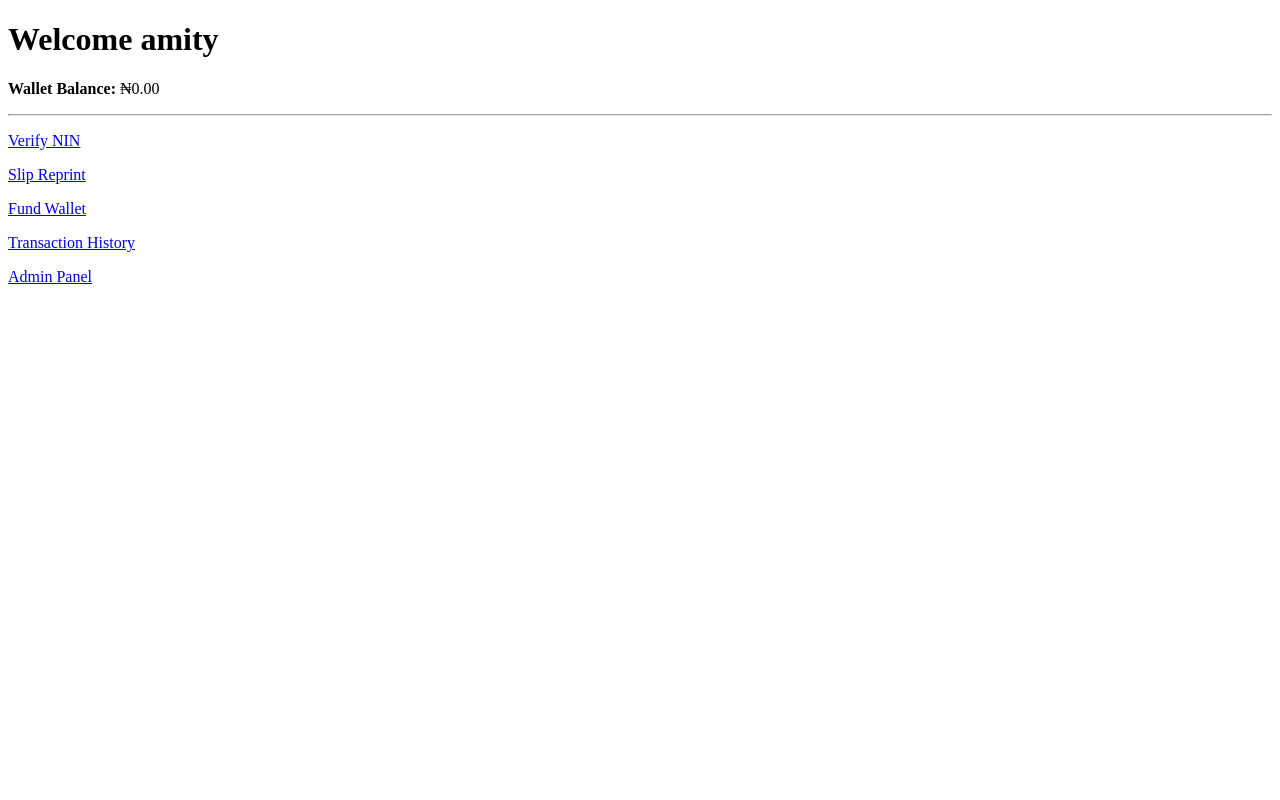
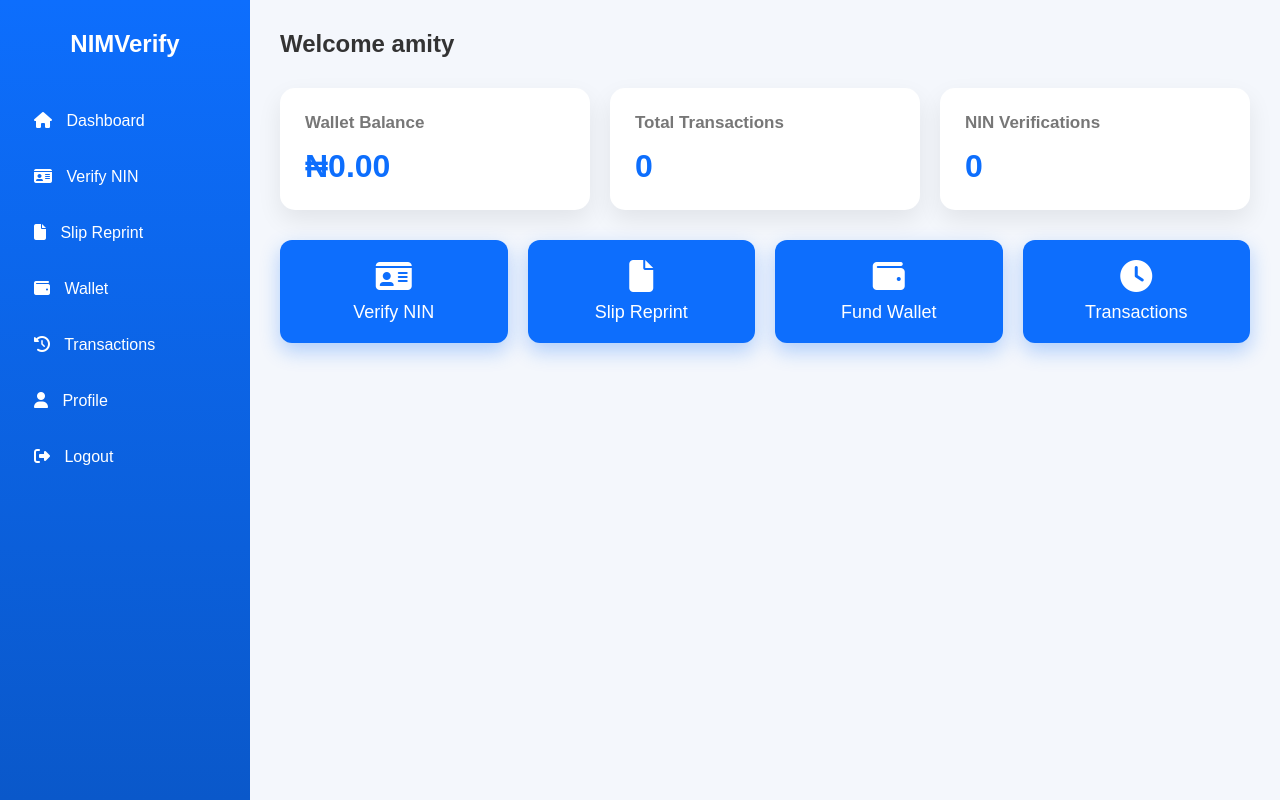
Before and after one commit to amitologyno1-design/nimverify, a Django app: page /dashboard/ in a window 1280 px wide. Run offline with Django 5.2, Linux system fonts and the light colour scheme; a user stored in the database is signed in.

Commit message:
Added dashboard JavaScript

```diff
--- /dev/null
+++ b/statics/css/dashboard.css
@@ -0,0 +1,165 @@
+*{
+margin:0;
+padding:0;
+box-sizing:border-box;
+font-family:Arial,Helvetica,sans-serif;
+}
+
+body{
+background:#f4f7fc;
+display:flex;
+min-height:100vh;
+}
+
+.sidebar{
+width:250px;
+background:linear-gradient(180deg,#0d6efd,#0a58ca);
+padding:30px 20px;
+color:#fff;
+position:fixed;
+height:100%;
+}
+
+.sidebar h2{
+margin-bottom:40px;
+text-align:center;
+}
+
+.sidebar a{
+display:block;
+color:#fff;
+text-decoration:none;
+padding:14px;
+margin-bottom:10px;
+border-radius:8px;
+transition:.3s;
+}
+
+.sidebar a:hover{
+background:rgba(255,255,255,.2);
+}
+
+.sidebar i{
+margin-right:10px;
+}
+
+.main{
+margin-left:250px;
+padding:30px;
+width:100%;
+}
+
+.top{
+display:flex;
+justify-content:space-between;
+align-items:center;
+margin-bottom:30px;
+}
+
+.top h2{
+color:#333;
+}
+
+.cards{
+display:grid;
+grid-template-columns:repeat(auto-fit,minmax(220px,1fr));
+gap:20px;
+margin-bottom:30px;
+}
+
+.card{
+background:#fff;
+padding:25px;
+border-radius:15px;
+box-shadow:0 10px 25px rgba(0,0,0,.08);
+transition:.3s;
+}
+
+.card:hover{
+transform:translateY(-6px);
+}
+
+.card h3{
+color:#777;
+font-size:17px;
+margin-bottom:15px;
+}
+
+.card h1{
+color:#0d6efd;
+font-size:32px;
+}
+
+.actions{
+display:grid;
+grid-template-columns:repeat(auto-fit,minmax(200px,1fr));
+gap:20px;
+}
+
+.action{
+background:#0d6efd;
+color:white;
+text-decoration:none;
+padding:20px;
+border-radius:12px;
+text-align:center;
+font-size:18px;
+transition:.3s;
+box-shadow:0 8px 20px rgba(13,110,253,.3);
+}
+
+.action:hover{
+background:#0a58ca;
+transform:translateY(-5px);
+}
+
+.action i{
+display:block;
+font-size:32px;
+margin-bottom:10px;
+}
+
+@media(max-width:768px){
+
+.sidebar{
+width:70px;
+padding:20px 8px;
+}
+
+.sidebar h2{
+display:none;
+}
+
+.sidebar a{
+font-size:0;
+text-align:center;
+padding:18px 0;
+}
+
+.sidebar a i{
+font-size:22px;
+margin:0;
+}
+
+.main{
+margin-left:70px;
+padding:15px;
+}
+
+.cards{
+grid-template-columns:1fr;
+}
+
+.actions{
+grid-template-columns:1fr;
+}
+
+.top h2{
+font-size:22px;
+}
+
+.card h1{
+font-size:26px;
+}
+
+}
--- /dev/null
+++ b/statics/js/dashboard.js
@@ -0,0 +1,35 @@
+document.addEventListener("DOMContentLoaded", function () {
+
+    // Animate numbers
+    const counters = document.querySelectorAll(".card h1");
+
+    counters.forEach(counter => {
+
+        let target = parseInt(counter.innerText.replace(/[^0-9]/g, "")) || 0;
+
+        let count = 0;
+
+        let speed = 20;
+
+        function updateCounter() {
+
+            if (count < target) {
+
+                count++;
+
+                if (counter.innerText.includes("₦")) {
+                    counter.innerText = "₦" + count.toFixed(2);
+                } else {
+                    counter.innerText = count;
+                }
+
+                setTimeout(updateCounter, speed);
+            }
+
+        }
+
+        updateCounter();
+
+    });
+
+});
--- a/template/dashboard/dashboard.html
+++ b/template/dashboard/dashboard.html
@@ -1,21 +1,107 @@
+{% load static %}
 <!DOCTYPE html>
-<html>
+<html lang="en">
+
 <head>
-    <title>Dashboard</title>
+
+<meta charset="UTF-8">
+
+<meta name="viewport" content="width=device-width, initial-scale=1.0">
+
+<title>NIMVerify Dashboard</title>
+
+<link rel="stylesheet" href="{% static 'css/dashboard.css' %}">
+
+<link rel="stylesheet"
+href="https://cdnjs.cloudflare.com/ajax/libs/font-awesome/6.5.2/css/all.min.css">
+
 </head>
+
 <body>
 
-<h1>Welcome {{ request.user.username }}</h1>
+<div class="sidebar">
 
-<p><strong>Wallet Balance:</strong> ₦0.00</p>
+<h2>NIMVerify</h2>
 
-<hr>
+<a href="#"><i class="fa-solid fa-house"></i> Dashboard</a>
 
-<p><a href="#">Verify NIN</a></p>
-<p><a href="#">Slip Reprint</a></p>
-<p><a href="#">Fund Wallet</a></p>
-<p><a href="#">Transaction History</a></p>
-<p><a href="/admin/">Admin Panel</a></p>
+<a href="#"><i class="fa-solid fa-id-card"></i> Verify NIN</a>
 
+<a href="#"><i class="fa-solid fa-file"></i> Slip Reprint</a>
+
+<a href="#"><i class="fa-solid fa-wallet"></i> Wallet</a>
+
+<a href="#"><i class="fa-solid fa-clock-rotate-left"></i> Transactions</a>
+
+<a href="#"><i class="fa-solid fa-user"></i> Profile</a>
+
+<a href="#"><i class="fa-solid fa-right-from-bracket"></i> Logout</a>
+
+</div>
+
+<div class="main">
+
+<div class="top">
+
+<h2>Welcome {{ request.user.username }}</h2>
+
+</div>
+
+<div class="cards">
+
+<div class="card">
+
+<h3>Wallet Balance</h3>
+
+<h1>₦0.00</h1>
+
+</div>
+
+<div class="card">
+
+<h3>Total Transactions</h3>
+
+<h1>0</h1>
+
+</div>
+
+<div class="card">
+
+<h3>NIN Verifications</h3>
+
+<h1>0</h1>
+
+</div>
+
+</div>
+
+<div class="actions">
+
+<a href="#" class="action">
+<i class="fa-solid fa-id-card"></i>
+Verify NIN
+</a>
+
+<a href="#" class="action">
+<i class="fa-solid fa-file"></i>
+Slip Reprint
+</a>
+
+<a href="#" class="action">
+<i class="fa-solid fa-wallet"></i>
+Fund Wallet
+</a>
+
+<a href="#" class="action">
+<i class="fa-solid fa-clock"></i>
+Transactions
+</a>
+
+</div>
+
+</div>
+
+<script src="{% static 'js/dashboard.js' %}"></script>
 </body>
+
 </html>
```
